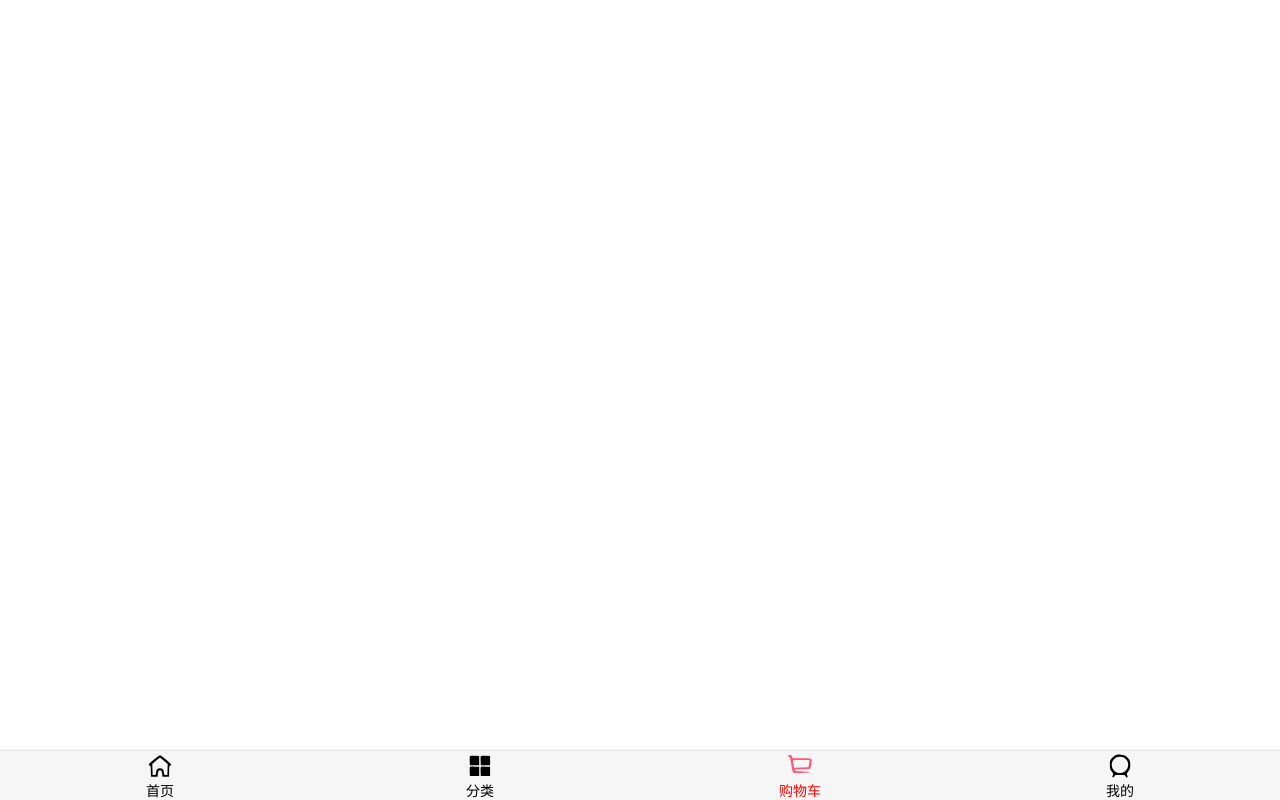
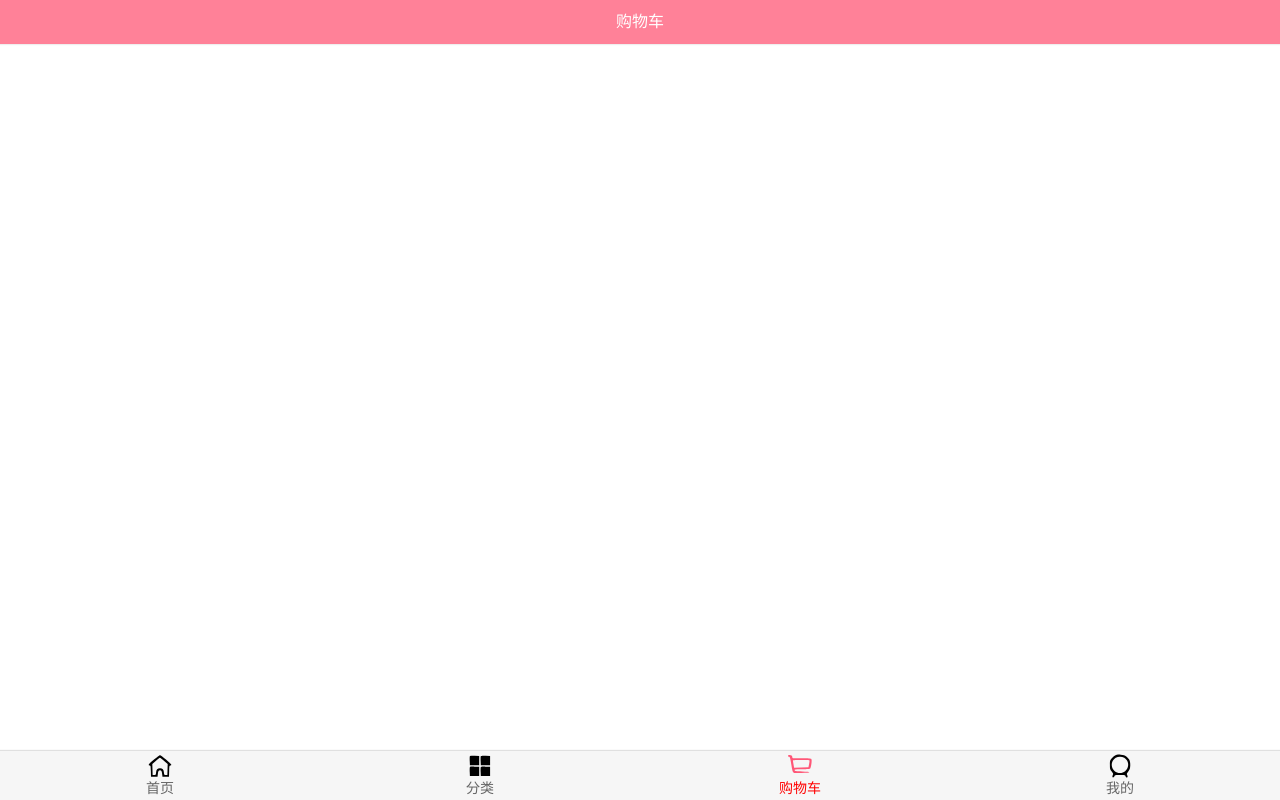
Before and after one commit to yaodada123/vue_project, a Vue app: page /cart in a window 1280 px wide. Built offline with nearby package versions, Linux system fonts and the light colour scheme.

Commit message:
It is home's deving

```diff
--- a/index.html
+++ b/index.html
@@ -3,6 +3,7 @@
   <head>
     <meta charset="utf-8">
     <meta name="viewport" content="width=device-width,initial-scale=1.0">
+    <link rel ="shortcut icon" type="image/x-icon" href="static/favicon.ico">
     <title>mall2</title>
   </head>
   <body>
--- a/package.json
+++ b/package.json
@@ -10,6 +10,7 @@
     "build": "node build/build.js"
   },
   "dependencies": {
+    "axios": "^0.26.1",
     "vue": "^2.5.2",
     "vue-router": "^3.0.1"
   },
--- a/src/App.vue
+++ b/src/App.vue
@@ -18,5 +18,5 @@
 </script>
 
 <style>
-
+@import url("./assets/css/base.css");
 </style>
--- /dev/null
+++ b/src/components/common/navbar/NavBar.vue
@@ -0,0 +1,45 @@
+<template>
+    <div class="nav-bar">
+        <div class="left"><slot name="left"></slot></div>
+        <div class="center"><slot name="center"></slot></div>
+        <div class="right"><slot name="right"></slot></div>
+    </div>
+</template>
+
+<script>
+export default {
+    name: 'NavBar',
+
+    data() {
+        return {
+
+        };
+    },
+
+    mounted() {
+
+    },
+
+    methods: {
+
+    },
+};
+</script>
+
+<style scoped>
+  .nav-bar {
+    display: flex;
+    height: 44px;
+    line-height: 44px;
+    text-align: center;
+    box-shadow: 0 1px 1px rgba(100,100,100,.1);
+  }
+
+  .left, .right {
+    width: 60px;
+  }
+
+  .center {
+    flex: 1;
+  }
+</style>
--- /dev/null
+++ b/src/network/home.js
@@ -0,0 +1,6 @@
+import { request } from "./request";
+export function getHomeMultidata() {
+    return request({
+      url: '/home/multidata'
+    })
+}
--- /dev/null
+++ b/src/network/request.js
@@ -0,0 +1,27 @@
+import axios from 'axios'
+
+export function request(config) {
+  // 1.创建axios的实例
+  const instance = axios.create({
+    baseURL: "http://152.136.185.210:7878/api/hy66" ,
+    timeout: 5000
+  })
+
+  // 2.axios的拦截器
+  // 2.1.请求拦截的作用
+  instance.interceptors.request.use(config => {
+    return config
+  }, err => {
+    // console.log(err);
+  })
+
+  // 2.2.响应拦截
+  instance.interceptors.response.use(res => {
+    return res.data
+  }, err => {
+    console.log(err);
+  })
+
+  // 3.发送真正的网络请求
+  return instance(config)
+}
--- a/src/router/index.js
+++ b/src/router/index.js
@@ -25,6 +25,10 @@
     {
       path: '/profile',
       component: Profile,
+    },
+    {
+      path: '/cart',
+      component: Cart,
     }
   ],
   mode: 'history'
--- a/src/views/cart/Cart.vue
+++ b/src/views/cart/Cart.vue
@@ -1,13 +1,23 @@
 <template>
-  <h2>购物车</h2>
+  <div>
+    <nav-bar class="cart-nav">
+      <div slot="center">购物车</div>
+    </nav-bar>
+  </div>
 </template>
 
 <script>
-  export default {
-    name: "Cart"
-  }
+import NavBar from "../../components/common/navbar/NavBar.vue";
+export default {
+  components: { NavBar },
+  name: "Cart",
+};
 </script>
 
 <style scoped>
-
+.cart-nav {
+  background-color: var(--color-tint);
+  /* background-color: var(--color-tint); */
+  color: #fff;
+}
 </style>
--- a/src/views/home/Home.vue
+++ b/src/views/home/Home.vue
@@ -1,13 +1,40 @@
 <template>
-  <h2>首页</h2>
+  <div id="home">
+    <nav-bar class="home-nav">
+      <div slot="center">首页</div>
+    </nav-bar>
+  </div>
 </template>
 
 <script>
-  export default {
-    name: "Home"
-  }
+import NavBar from "../../components/common/navbar/NavBar.vue";
+import {getHomeMultidata} from "../../network/home"
+
+export default {
+  components: { NavBar },
+  name: "Home",
+  data() {
+    return {
+      banners: [],
+      recommends: [],
+    };
+  },
+  created() {
+      // 1.请求多个数据
+      getHomeMultidata().then(res => {
+        // this.result = res;
+        this.banners = res.data.banner.list;
+        this.recommends = res.data.recommend.list;
+        // console.log(res);
+      })
+    }
+};
 </script>
 
 <style scoped>
-
+.home-nav {
+  background-color: var(--color-tint);
+  /* background-color: var(--color-tint); */
+  color: #fff;
+}
 </style>
```
Also changed, not shown: 5 other files (tests, documents, lock files or other folders).
